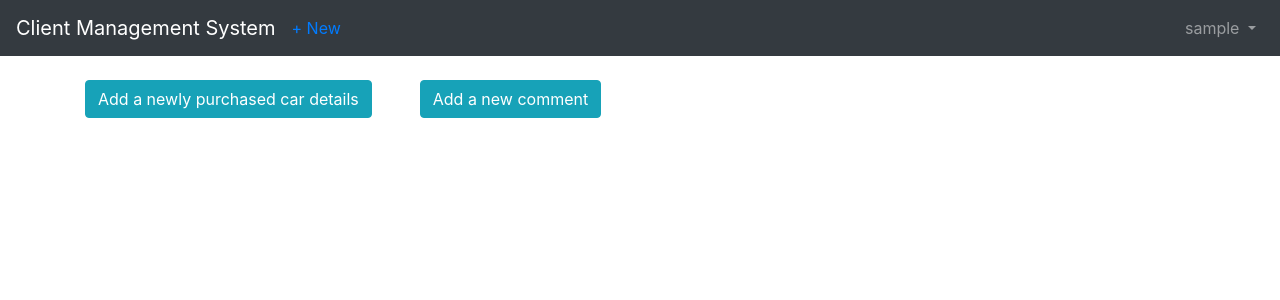
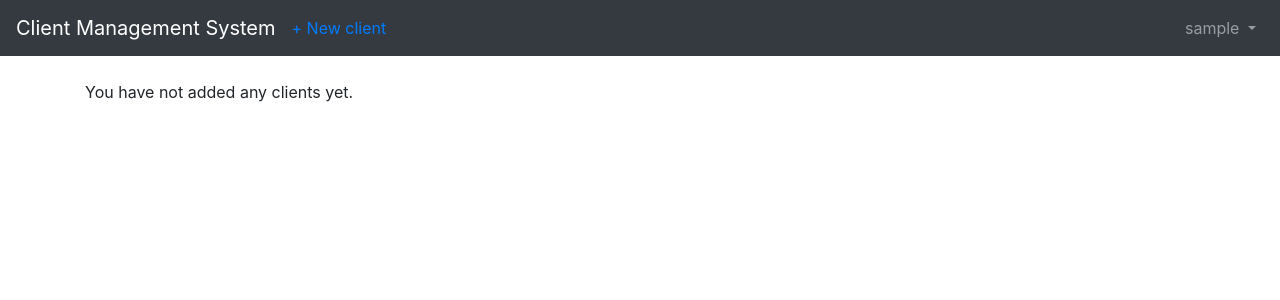
Before and after one commit to Shravya9506/clientms2, a Django app: page /clients/ in a window 1280 px wide. Shown: the top 300 px of the page. Run offline with Django 3.2, Linux system fonts and the light colour scheme; the visitor is signed in with stand-in values (Sample User, id 1); data that the repository does not hold is empty; some libraries are stand-ins or nearby versions.

Commit message:
Fixed few issues on views
Bug fixes

```diff
--- a/clients/models.py
+++ b/clients/models.py
@@ -44,7 +44,7 @@ class Comment(models.Model):
         return self.comment
 
     def get_absolute_url(self):
-        return reverse('Client_list')
+        return reverse('client_list')
 
 class OwnedCar(models.Model):
     client = models.ForeignKey(
@@ -67,4 +67,4 @@ class OwnedCar(models.Model):
         return self.car_model
 
     def get_absolute_ur(self):
-        return reverse('Client_list')
+        return reverse('client_list')
--- a/clients/views.py
+++ b/clients/views.py
@@ -65,7 +65,7 @@ class OwnedCarCreateView(LoginRequiredMixin, CreateView):
     success_url = reverse_lazy('client_list')
 
     def form_valid(self, form):
-        self.instance.author = self.request.user
+        form.instance.author = self.request.user
         return super().form_valid(form)
 
 
@@ -79,3 +79,4 @@ class OwnedCarUpdateView(LoginRequiredMixin, UpdateView):
     model = OwnedCar
     fields = ('client', 'manufacturer', 'car_model', 'date_of_purchase', 'date_of_last_service')
     template_name = 'ownedcar_edit.html'
+    success_url = reverse_lazy('client_list')
--- a/templates/base.html
+++ b/templates/base.html
@@ -16,7 +16,7 @@
       <a class="navbar-brand" href="{% url 'home' %}">Client Management System</a>
       {% if user.is_authenticated %}
         <ul class="navbar-nav mr-auto">
-          <li class="nav-item"><a href="{% url 'client_new' %}">+ New</a></li>
+          <li class="nav-item"><a href="{% url 'client_new' %}">+ New client</a></li>
         </ul>
       {% endif %}
       <button class="navbar-toggler" type="button" data-toggle="collapse"
--- a/templates/client_list.html
+++ b/templates/client_list.html
@@ -3,7 +3,12 @@
 {% block title %}Clients{% endblock title %}
 
 {% block content %}
-<div class="d-flex flex-row"><a class="btn btn-info" type="button" href="{% url 'ownedcar_new' %}">Add a newly purchased car details</a><a type="button" class="btn btn-info ml-5" href="{% url 'comment_new' %}">Add a new comment</a></div>
+{% if object_list.count > 0 %}
+<div class="d-flex flex-row"><a class="btn btn-info" type="button" href="{% url 'ownedcar_new' %}">Add client owned cars</a><a type="button" class="btn btn-info ml-5" href="{% url 'comment_new' %}">Add a new comment</a></div>
+<p>Note : Below is the list of clients you have added.</p>
+{% else %}
+<p> You have not added any clients yet.</p>
+{% endif %}
   {% for client in object_list %}
     <div class="card">
       <div class="card-header">
@@ -20,24 +25,18 @@
       <div class="card-body">
         <p>{{ client.notes }}</p> <a href="{% url 'client_edit' client.pk %}">Edit</a> | <a href="{% url 'client_delete' client.pk %}">Delete</a>
       </div>
-      {% if client.comments.count > 0 %}
-      <p>Comments</p>
-      {% endif %}
       {% for comment in client.comments.all %}
       <div class="card-footer">
-          <p>
+          <p>Comment :
             <span class="font-weight-bold">{{ comment.author }} &middot;</span>
             {{ comment }}
           </p>
       </div>
       {% endfor %}
-      {% if client.owned_cars.count > 0 %}
-      <p>Cars owned</p>
-      {% endif %}
       {% for ownedcar in client.owned_cars.all %}
       <div class="card-footer">
 
-          <p>
+          <p>Owned Car:
             <span class="font-weight-bold">{{ ownedcar.author }} &middot;</span> Purchased a {{ownedcar.manufacturer}} {{ ownedcar.car_model }}
             <span> <a href="{% url 'ownedcar_edit' ownedcar.pk %}">Edit</a> | <a href="{% url 'ownedcar_delete' ownedcar.pk%}">Delete</a></span></br>
           </p>
--- a/templates/registration/login.html
+++ b/templates/registration/login.html
@@ -9,7 +9,7 @@
     {{ form.as_p }}
     <div class="buttons-container">
         <button class="btn btn-success ml-5" type="submit">Log In</button>
-        <p class="ml-5"><a href="{% url "password_reset" %}"><u>Forgot password?</u></a></p>
+        <p class="ml-5"><a href="{% url 'password_reset' %}"><u>Forgot password?</u></a></p>
     </div>
 </form>
 {% endblock content %}
```
